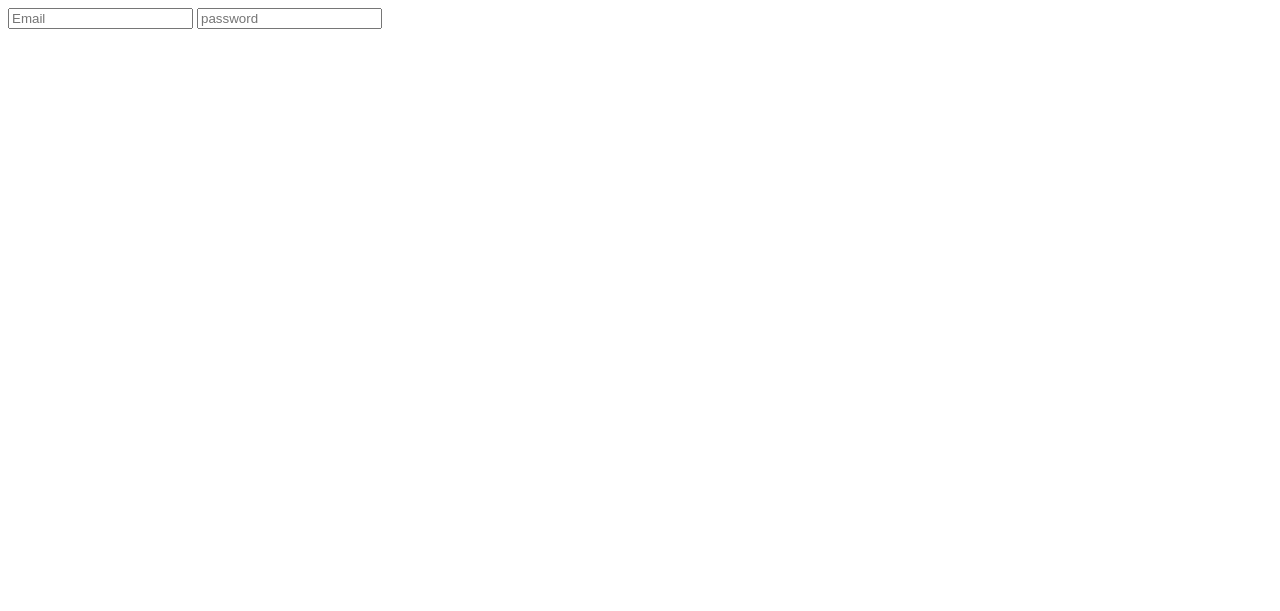
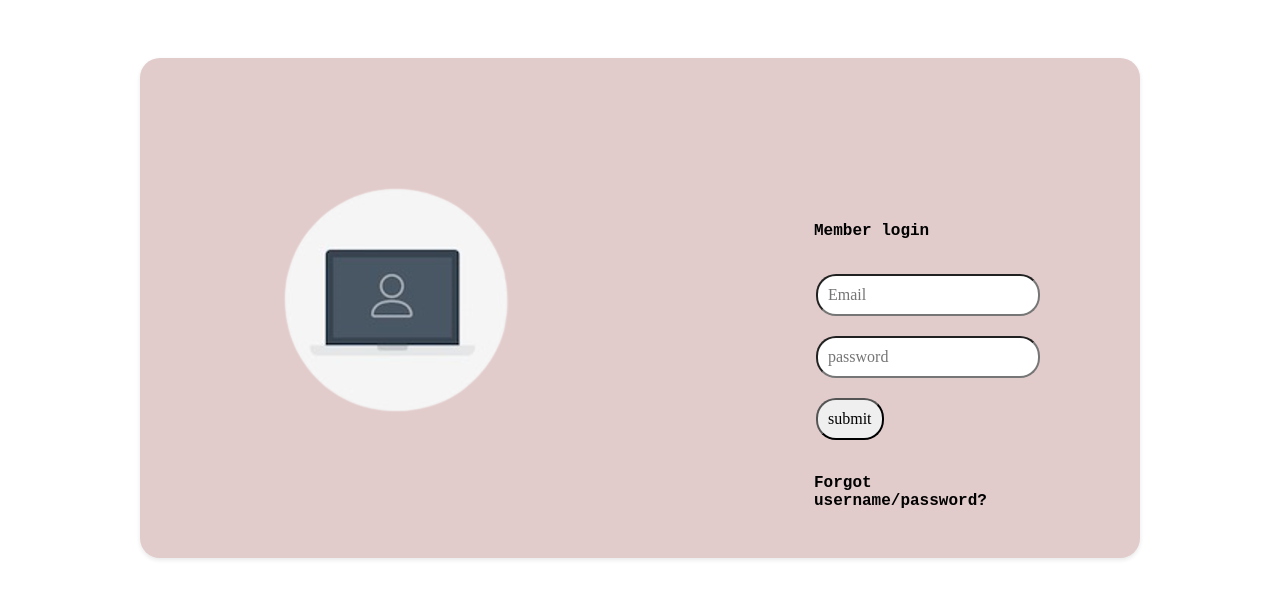
Before and after one commit to Sharonshamitha16/HTMLBasics, a plain HTML site: page index.html in a window 1280 px wide. Drawn offline with Linux system fonts and the light colour scheme.

Commit message:
2nd commit

```diff
--- /dev/null
+++ b/css/styles.css
@@ -0,0 +1,55 @@
+ .rightside{
+    height: 50vh;
+    width: 50vw;
+    margin: 10px;
+    padding: 50px;
+}
+.leftside{
+   height: 50vh;
+   width: 50vw;
+   margin: 10px;
+   padding: 50px;
+}
+.inputDiv {
+  margin: 30px;
+  padding: 50px;
+}
+.inputalter{
+    margin-bottom: 3%;
+    border-radius: 20px;
+    cursor: pointer;
+    padding: 10px;
+    margin: 10px;
+    text-align: justify;
+    font-size: medium;
+    font-family: 'Times New Roman', Times, serif;
+    font-weight: 100;
+ }
+ .font{
+   text-align:justify;
+   font-size: medium;
+    font-family: 'Courier New', Courier, monospace;
+    font-weight:700;
+    padding: 8px;
+ }
+ .split-container{
+    display: flex;
+    justify-content: center;
+ }
+ .card{
+   margin: 50px;
+   border-radius: 20px;
+   width: 1000px;
+   height: 500px;
+   background-color: #e2cbcb;
+   display: flex;
+   box-shadow: 0 2px 4px rgba(25, 25, 25, 0.1);
+
+ }
+ .imgalter  {
+   border: 20px;
+   padding: 20px;
+   margin: 20px;
+   padding-bottom: 10px;
+   align-items: center;
+ }
--- a/index.html
+++ b/index.html
@@ -1,14 +1,27 @@
 <!DOCTYPE html>
 <html lang="en">
-<head>
-    <meta charset="UTF-8">
-    <meta name="viewport" content="width=device-width, initial-scale=1.0">
-    <title>Document</title>
-    <input class="" type="email" placeholder="Email">
-    <input type="password" placeholder="password">
-
-</head>
-<body>
-
-</body>
+  <head>
+    <meta charset="UTF-8" />
+    <meta name="viewport" content="width=device-width, initial-scale=1.0" />
+    <link rel="stylesheet" href="./css/styles.css" />
+    <title>login</title>
+  </head>
+  <body>
+    <div class="split-container">
+      <div class="card">
+        <div class="leftside">
+          <img  class="imgalter" src="./images/mail_Img.png" >
+        </div>
+        <div class="rightside">
+        <div class="inputDiv">
+          <p class="font">Member login</p>
+            <input class="inputalter" type="email" placeholder="Email" /><br />
+            <input class="inputalter"type="password" placeholder="password" /><br>
+            <input  class="inputalter" type="submit" value="submit">
+            <p class="font">Forgot username/password? </p>
+        </div>
+      </div>
+      </div>
+     </div>
+  </body>
 </html>
```
Also changed, not shown: images/mail_Img dup.png (added), images/mail_Img.png (added).
